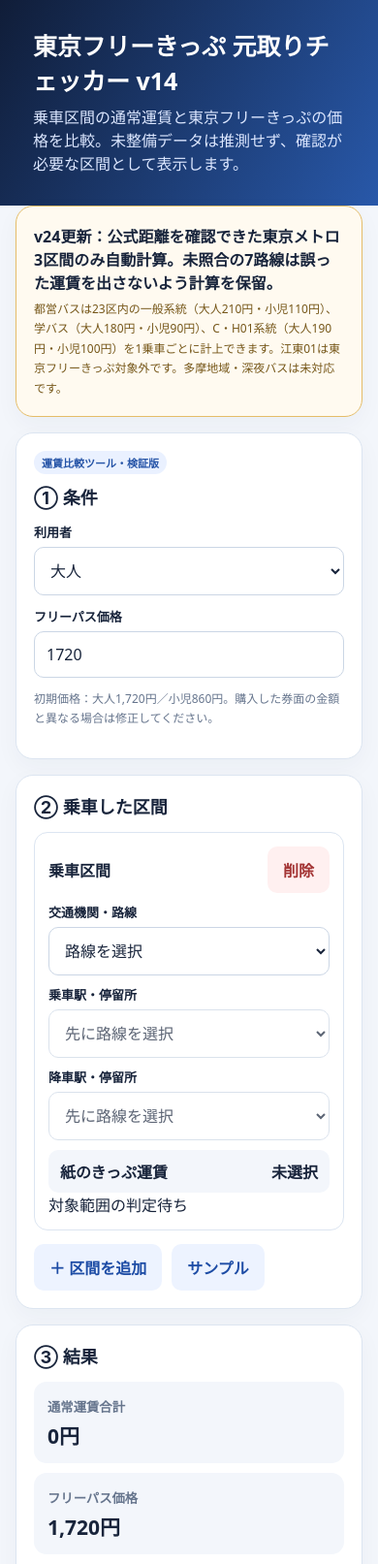
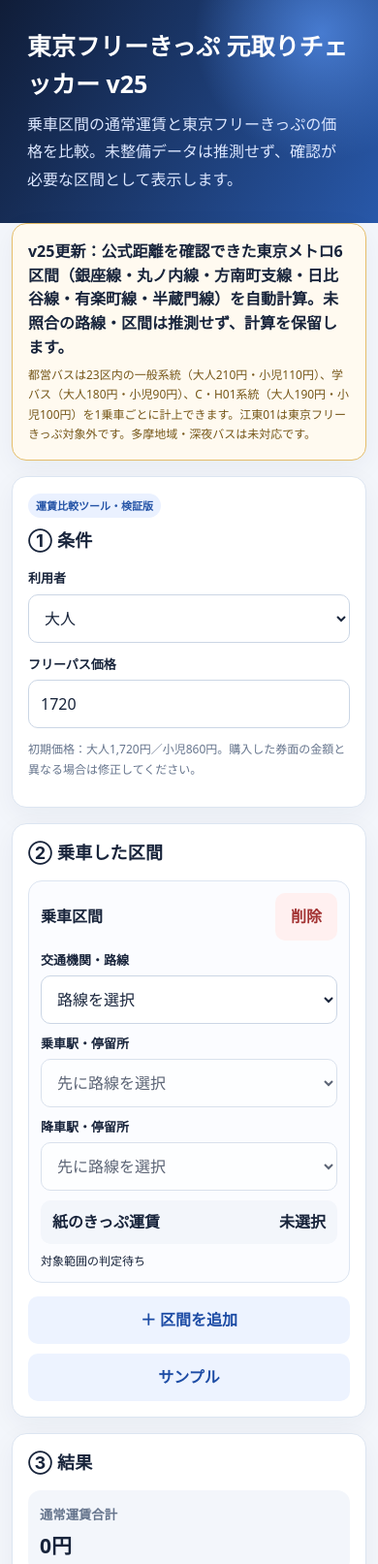
Before and after one commit to udaihuAI/tokyo-free-ticket, a plain HTML site: page index.html in a window 390 px wide. Shown: the top 1613 px of the page at 97% size. Drawn offline with Linux system fonts and the light colour scheme.

Commit message:
Polish public UI and correct v25 coverage labels

```diff
--- a/index.html
+++ b/index.html
@@ -2,7 +2,7 @@
 <html lang="ja">
 <head>
 <meta charset="utf-8"><meta name="viewport" content="width=device-width,initial-scale=1">
-<title>東京フリーきっぷ 元取りチェッカー v14</title>
+<title>東京フリーきっぷ 元取りチェッカー v25</title>
 <style>
 :root{--navy:#10203e;--blue:#2864dc;--ink:#18243b;--muted:#66758d;--line:#dce5f1;--bg:#f3f6fb}
 *{box-sizing:border-box}body{margin:0;background:var(--bg);color:var(--ink);font-family:system-ui,-apple-system,"Noto Sans JP",sans-serif}
@@ -17,12 +17,32 @@ button{border:0;border-radius:10px;padding:12px 16px;font:inherit;font-weight:75
 .verdict{background:#eaf1ff;border-radius:13px;padding:16px;margin-top:14px;font-size:18px;font-weight:800}.hint{font-size:12px;line-height:1.7;color:var(--muted)}.warn{background:#fff8e8;border:1px solid #f0dfb7;padding:12px;border-radius:12px;color:#6f5219;font-size:13px;line-height:1.65}
 .tag{display:inline-block;background:#eaf1ff;color:#2453a6;padding:4px 8px;border-radius:99px;font-size:11px;font-weight:800;margin-bottom:10px}
 @media(max-width:640px){.grid,.tripgrid,.stats{grid-template-columns:1fr}.stat b{font-size:21px}}
+:root{color-scheme:light}
+html{scroll-behavior:smooth}
+body{line-height:1.55}
+header{padding:38px 18px 40px;background:radial-gradient(circle at 85% 15%,#477bd0 0,transparent 34%),linear-gradient(120deg,#101d38,#2858a9)}
+header .wrap{max-width:900px}
+header p{max-width:720px;line-height:1.8}
+main.wrap{max-width:900px}
+.card{padding:clamp(16px,3vw,24px);box-shadow:0 8px 28px #13294b0d}
+h2{letter-spacing:.01em}
+select:focus-visible,input:focus-visible,button:focus-visible,a:focus-visible{outline:3px solid #8bb5ff;outline-offset:2px}
+button{transition:transform .12s ease,filter .12s ease}
+button:hover{filter:brightness(.97)}
+button:active{transform:translateY(1px)}
+.trip{background:#fbfcff}
+.fareline{gap:12px;align-items:center}
+.scope-note{font-size:12px;line-height:1.6;margin-top:8px}
+a{color:#2453a6;text-underline-offset:3px}
+@media(max-width:640px){header{padding:28px 16px 30px}.wrap{padding:0 12px}.card{border-radius:15px}.trip{padding:12px}.actions button{flex:1 1 100%;min-height:46px}.stats{gap:8px}.stat{padding:12px}}
+@media(prefers-reduced-motion:reduce){html{scroll-behavior:auto}button{transition:none}}
+
 </style></head>
 <body>
-<header><div class="wrap"><h1>東京フリーきっぷ 元取りチェッカー v14</h1><p>乗車区間の通常運賃と東京フリーきっぷの価格を比較。未整備データは推測せず、確認が必要な区間として表示します。</p></div></header>
+<header><div class="wrap"><h1>東京フリーきっぷ 元取りチェッカー v25</h1><p>乗車区間の通常運賃と東京フリーきっぷの価格を比較。未整備データは推測せず、確認が必要な区間として表示します。</p></div></header>
 <main class="wrap">
 <section class="card" style="border-color:#e5bd69;background:#fffaf0">
-<strong>v24更新：公式距離を確認できた東京メトロ3区間のみ自動計算。未照合の7路線は誤った運賃を出さないよう計算を保留。</strong>
+<strong>v25更新：公式距離を確認できた東京メトロ6区間（銀座線・丸ノ内線・方南町支線・日比谷線・有楽町線・半蔵門線）を自動計算。未照合の路線・区間は推測せず、計算を保留します。</strong>
 <p class="hint" style="margin:6px 0 0;color:#765719">都営バスは23区内の一般系統（大人210円・小児110円）、学バス（大人180円・小児90円）、C・H01系統（大人190円・小児100円）を1乗車ごとに計上できます。江東01は東京フリーきっぷ対象外です。多摩地域・深夜バスは未対応です。</p>
 </section>
 <section class="card">
@@ -381,9 +401,9 @@ function scopeFor(d){
    // JR segment lists in this calculator are deliberately limited to stations within the Tokyo 23-ward free area.
    const eligible=(stations[line]||'').split(',');
    if(!eligible.includes(a)||!eligible.includes(b)) return {ok:false,msg:'対象外：JRの東京23区内区間として登録されていません'};
-   return {ok:true,msg:'対象：JR東京23区内（距離データ登録区間。距離は公式照合中）'};
+   return {ok:true,msg:'対象：JR東京23区内（登録済み距離データがある区間のみ計算。未登録区間あり）'};
  }
- if(line.startsWith('東京メトロ')) return {ok:true,msg:'対象：東京メトロ全線'};
+ if(line.startsWith('東京メトロ')) return {ok:true,msg:'対象：東京メトロ（運賃データ確認済み区間のみ自動計算）'};
  if(line.startsWith('都営地下鉄')) return {ok:true,msg:'対象：都営地下鉄全線'};
  if(line.startsWith('日暮里・舎人ライナー')) return {ok:true,msg:'対象：全線'};
  if(line==='都営バス（23区内・一般系統／1乗車）') return {ok:true,msg:'対象：東京23区内の一般系統（紙のきっぷ運賃）'};
```
